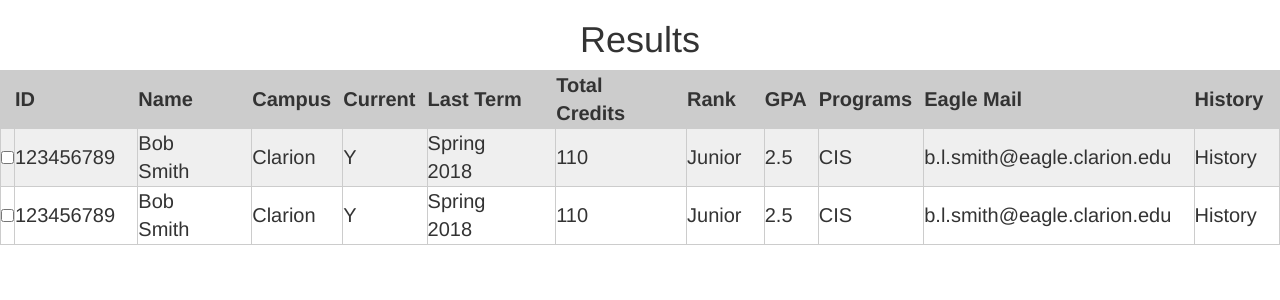
After one commit to jmeterko/CIS-411-Scheduling, a PHP site: page /view/DisplayData.php in a window 1280 px wide. The commit adds this page. Shown: the top 300 px of the page. Run offline with PHP 8.4, Linux system fonts and the light colour scheme; some libraries are stand-ins or nearby versions.

Commit message:
Dynamic ID's
Dynamic ID's and transferring everything over.

```diff
--- a/css/Stylesheet.css
+++ b/css/Stylesheet.css
@@ -238,7 +238,6 @@ body {
 
 /*main menu title*/
 
-
 .headline {
     font: 900 70px/1 'Source Sans Pro', Arial, sans-serif; background: #becccc; text-transform: uppercase; color: #fff; text-align: center; letter-spacing: -3px;
     text-shadow:     0 1px 0 hsl(174,5%,80%),
@@ -260,146 +259,22 @@ body {
 
 /* table*/
 
-@import url(https://fonts.googleapis.com/css?family=Roboto:400,500,700,300,100);
-
-body {
-    background-color: #3e94ec;
-    font-family: "Roboto", helvetica, arial, sans-serif;
-    font-size: 16px;
-    font-weight: 400;
-    text-rendering: optimizeLegibility;
+table {
+    border-collapse: collapse;
+}
+th {
+    background: #ccc;
 }
 
-div.table-title {
-    display: block;
-    margin: auto;
-    max-width: 600px;
-    padding:5px;
-    width: 100%;
+th, td {
+    border: 1px solid #ccc;
+    padding: 8px;
 }
 
-.table-title h3 {
-    color: #fafafa;
-    font-size: 30px;
-    font-weight: 400;
-    font-style:normal;
-    font-family: "Roboto", helvetica, arial, sans-serif;
-    text-shadow: -1px -1px 1px rgba(0, 0, 0, 0.1);
-    text-transform:uppercase;
+tr:nth-child(even) {
+    background: #efefef;
 }
 
-
-/*** Table Styles **/
-
-.table-fill {
-    background: white;
-    border-radius:3px;
-    border-collapse: collapse;
-    height: 320px;
-    margin: auto;
-    max-width: 600px;
-    padding:5px;
-    width: 100%;
-    box-shadow: 0 5px 10px rgba(0, 0, 0, 0.1);
-    animation: float 5s infinite;
+tr:hover {
+    background: #d1d1d1;
 }
-
-th {
-    color:#D5DDE5;;
-    background:#1b1e24;
-    border-bottom:4px solid #9ea7af;
-    border-right: 1px solid #343a45;
-    font-size:23px;
-    font-weight: 100;
-    padding:24px;
-    text-align:left;
-    text-shadow: 0 1px 1px rgba(0, 0, 0, 0.1);
-    vertical-align:middle;
-}
-
-th:first-child {
-    border-top-left-radius:3px;
-}
-
-th:last-child {
-    border-top-right-radius:3px;
-    border-right:none;
-}
-
-tr {
-    border-top: 1px solid #C1C3D1;
-    border-bottom-: 1px solid #C1C3D1;
-    color:#666B85;
-    font-size:16px;
-    font-weight:normal;
-    text-shadow: 0 1px 1px rgba(256, 256, 256, 0.1);
-}
-
-tr:hover td {
-    background:#4E5066;
-    color:#FFFFFF;
-    border-top: 1px solid #22262e;
-}
-
-tr:first-child {
-    border-top:none;
-}
-
-tr:last-child {
-    border-bottom:none;
-}
-
-tr:nth-child(odd) td {
-    background:#EBEBEB;
-}
-
-tr:nth-child(odd):hover td {
-    background:#4E5066;
-}
-
-tr:last-child td:first-child {
-    border-bottom-left-radius:3px;
-}
-
-tr:last-child td:last-child {
-    border-bottom-right-radius:3px;
-}
-
-td {
-    background:#FFFFFF;
-    padding:20px;
-    text-align:left;
-    vertical-align:middle;
-    font-weight:300;
-    font-size:18px;
-    text-shadow: -1px -1px 1px rgba(0, 0, 0, 0.1);
-    border-right: 1px solid #C1C3D1;
-}
-
-td:last-child {
-    border-right: 0px;
-}
-
-th.text-left {
-    text-align: left;
-}
-
-th.text-center {
-    text-align: center;
-}
-
-th.text-right {
-    text-align: right;
-}
-
-td.text-left {
-    text-align: left;
-}
-
-td.text-center {
-    text-align: center;
-}
-
-td.text-right {
-    text-align: right;
-}
--- a/model/model.php
+++ b/model/model.php
@@ -272,8 +272,8 @@ function getAllAcademicPrograms() {
 
 function getDBConnection() {
     $dsn = 'mysql:host=localhost;dbname=cis411_csaApp';
-    $username = 's_dmodonnell';
-    $password = 'Mysteriummmm06';
+    $username = 's_sgsmathers';
+    $password = 'password';
 
     try {
         $db = new PDO($dsn, $username, $password);
--- /dev/null
+++ b/view/DisplayData.php
@@ -0,0 +1,53 @@
+<?php
+$title = "Homepage";
+require '../view/headerInclude.php';
+?>
+
+<body style="font-size: 20px; ">
+<center><h1>Results</h1></center>
+<center><table class="my_table">
+        <tr>
+            <th>&nbsp;</th>
+            <th>ID</th>
+            <th>Name&nbsp;&nbsp;</th>
+            <th>Campus&nbsp;&nbsp;</th>
+            <th>Current&nbsp;&nbsp;</th>
+            <th>Last Term&nbsp;&nbsp;</th>
+            <th>Total Credits&nbsp;&nbsp;</th>
+            <th>Rank&nbsp;&nbsp;</th>
+            <th>GPA&nbsp;&nbsp;</th>
+            <th>Programs&nbsp;&nbsp;</th>
+            <th>Eagle Mail&nbsp;&nbsp;</th>
+            <th>History</th>
+        </tr>
+        <tr>
+            <td><input type="checkbox"/></td>
+            <td>123456789&nbsp;&nbsp;&nbsp;&nbsp;</td>
+            <td>Bob Smith&nbsp;&nbsp;&nbsp;&nbsp;</td>
+            <td>Clarion&nbsp;&nbsp;&nbsp;&nbsp;</td>
+            <td>Y&nbsp;&nbsp;&nbsp;&nbsp;</td>
+            <td>Spring 2018&nbsp;&nbsp;&nbsp;&nbsp;</td>
+            <td>110&nbsp;&nbsp;&nbsp;&nbsp;</td>
+            <td>Junior&nbsp;&nbsp;&nbsp;&nbsp;</td>
+            <td>2.5&nbsp;&nbsp;&nbsp;&nbsp;</td>
+            <td>CIS&nbsp;&nbsp;&nbsp;&nbsp;</td>
+            <td>b.l.smith@eagle.clarion.edu&nbsp;&nbsp;&nbsp;&nbsp;</td>
+            <td>History&nbsp;&nbsp;&nbsp;&nbsp;</td>
+        </tr>
+        <tr>
+            <td><input type="checkbox"/></td>
+            <td>123456789&nbsp;&nbsp;&nbsp;&nbsp;</td>
+            <td>Bob Smith&nbsp;&nbsp;&nbsp;&nbsp;</td>
+            <td>Clarion&nbsp;&nbsp;&nbsp;&nbsp;</td>
+            <td>Y&nbsp;&nbsp;&nbsp;&nbsp;</td>
+            <td>Spring 2018&nbsp;&nbsp;&nbsp;&nbsp;</td>
+            <td>110&nbsp;&nbsp;&nbsp;&nbsp;</td>
+            <td>Junior&nbsp;&nbsp;&nbsp;&nbsp;</td>
+            <td>2.5&nbsp;&nbsp;&nbsp;&nbsp;</td>
+            <td>CIS&nbsp;&nbsp;&nbsp;&nbsp;</td>
+            <td>b.l.smith@eagle.clarion.edu&nbsp;&nbsp;&nbsp;&nbsp;</td>
+            <td>History&nbsp;&nbsp;&nbsp;&nbsp;</td>
+        </tr>
+    </table></center>
+</body>
+</html>
```
Also changed, not shown: controller/controller.php (+9 -0 lines), view/DisplayData.html (deleted, +0 -58 lines), view/HomePage.html (deleted, +0 -53 lines), view/HomePage.php (added, +41 -0 lines), view/MainApplicationCourseQuestion.php (renamed from view/MainApplicationCourseQuestion.html, +14 -35 lines), view/MainApplicationStudentQuestion.php (+5 -7 lines).
